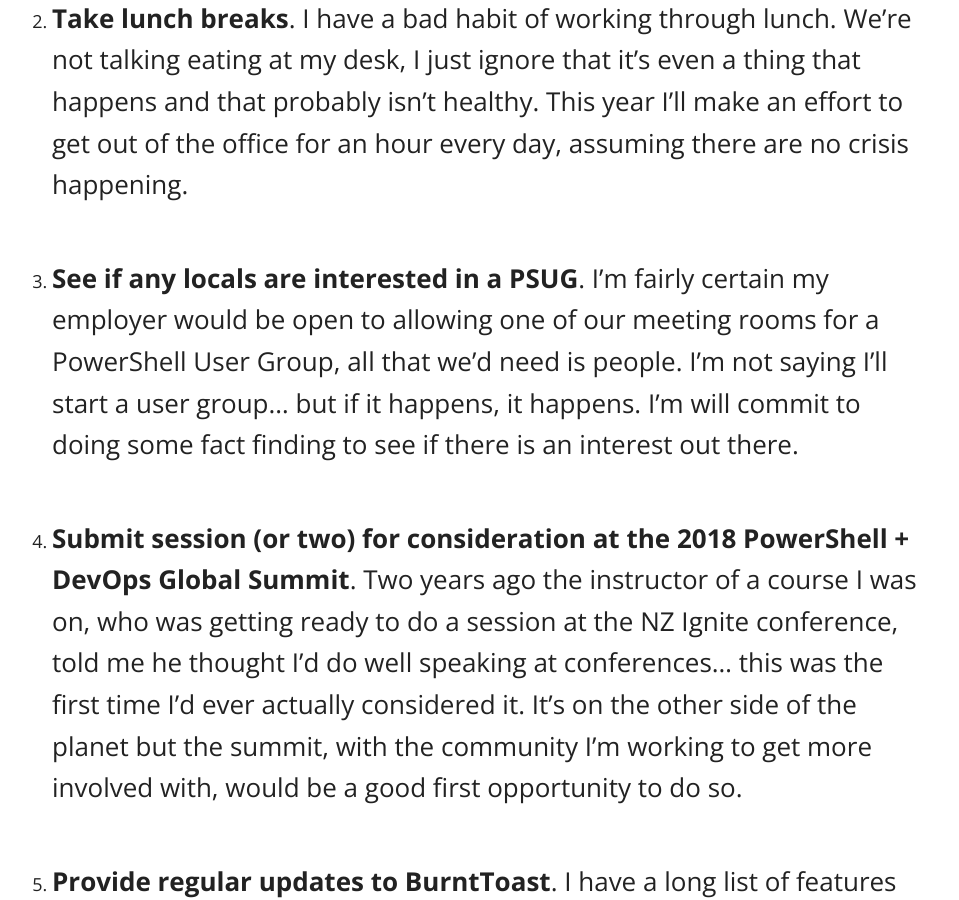
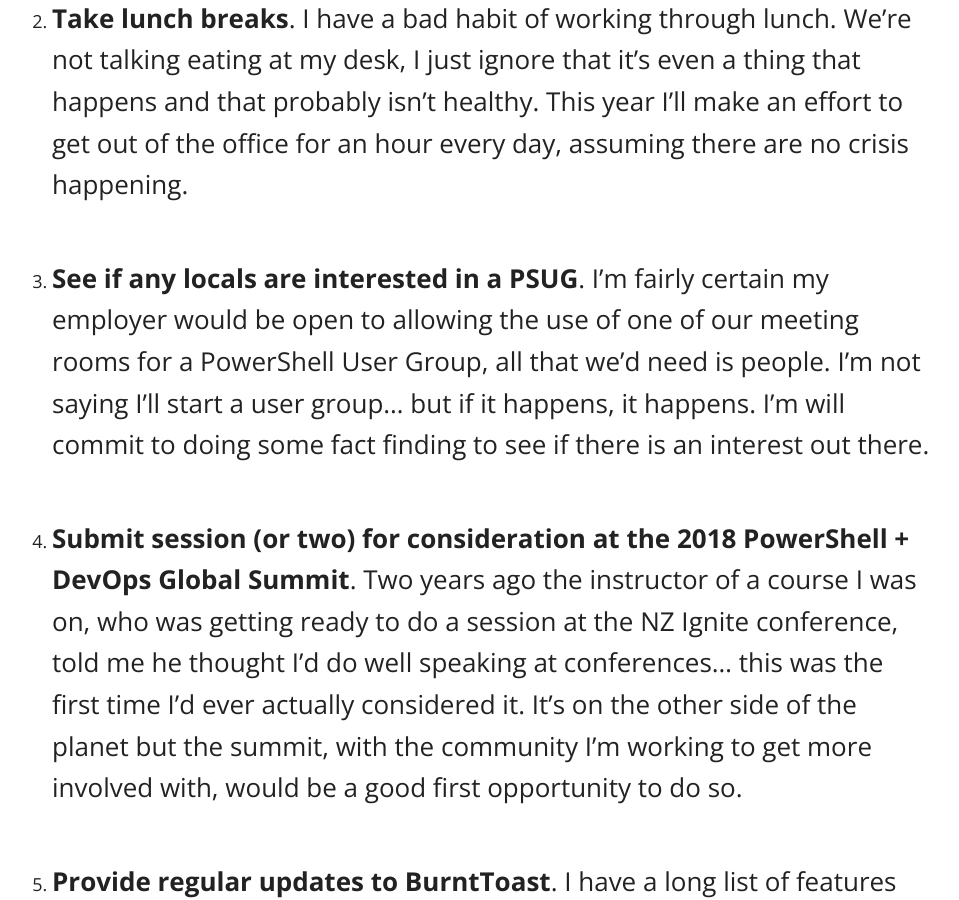
Before and after one commit to Windos/windos.github.io, a Jekyll site: the page built from _posts/2017-01-06-resolution-2017.md, in a window 1280 px wide and 900 px high, scrolled down 972 px. Shown: the whole window, without its empty margins (158-1117 px from the left). Built offline with Jekyll 4.4.1, drawn with Linux system fonts in a browser that asks for light colours; nearby versions of some CDN libraries; comment, search, counter and statistics services are not loaded.

Commit message:
I'm not sure that sentence means what I thought it meant

```diff
--- a/_posts/2017-01-06-resolution-2017.md
+++ b/_posts/2017-01-06-resolution-2017.md
@@ -29,10 +29,10 @@ here in the past, you know my slant, this list will be PowerShell heavy.
     happening.
 
 3.  **See if any locals are interested in a PSUG**. I’m fairly certain my
-    employer would be open to allowing one of our meeting rooms for a PowerShell
-    User Group, all that we’d need is people. I’m not saying I’ll start a user
-    group… but if it happens, it happens. I’m will commit to doing some fact
-    finding to see if there is an interest out there.
+    employer would be open to allowing the use of one of our meeting rooms for
+    a PowerShell User Group, all that we’d need is people. I’m not saying I’ll
+    start a user group… but if it happens, it happens. I’m will commit to doing
+    some fact finding to see if there is an interest out there.
 
 4.  **Submit session (or two) for consideration at the 2018 PowerShell + DevOps
     Global Summit**. Two years ago the instructor of a course I was on, who was
```
